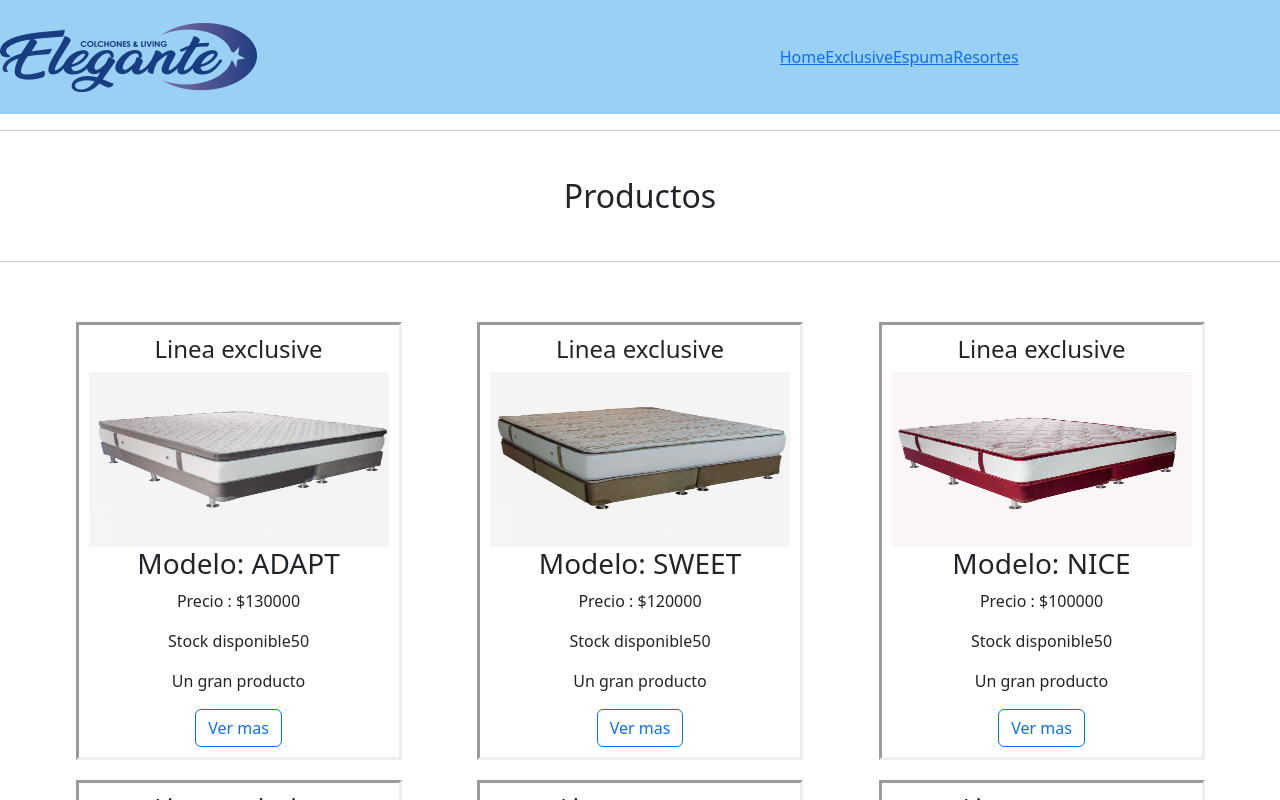
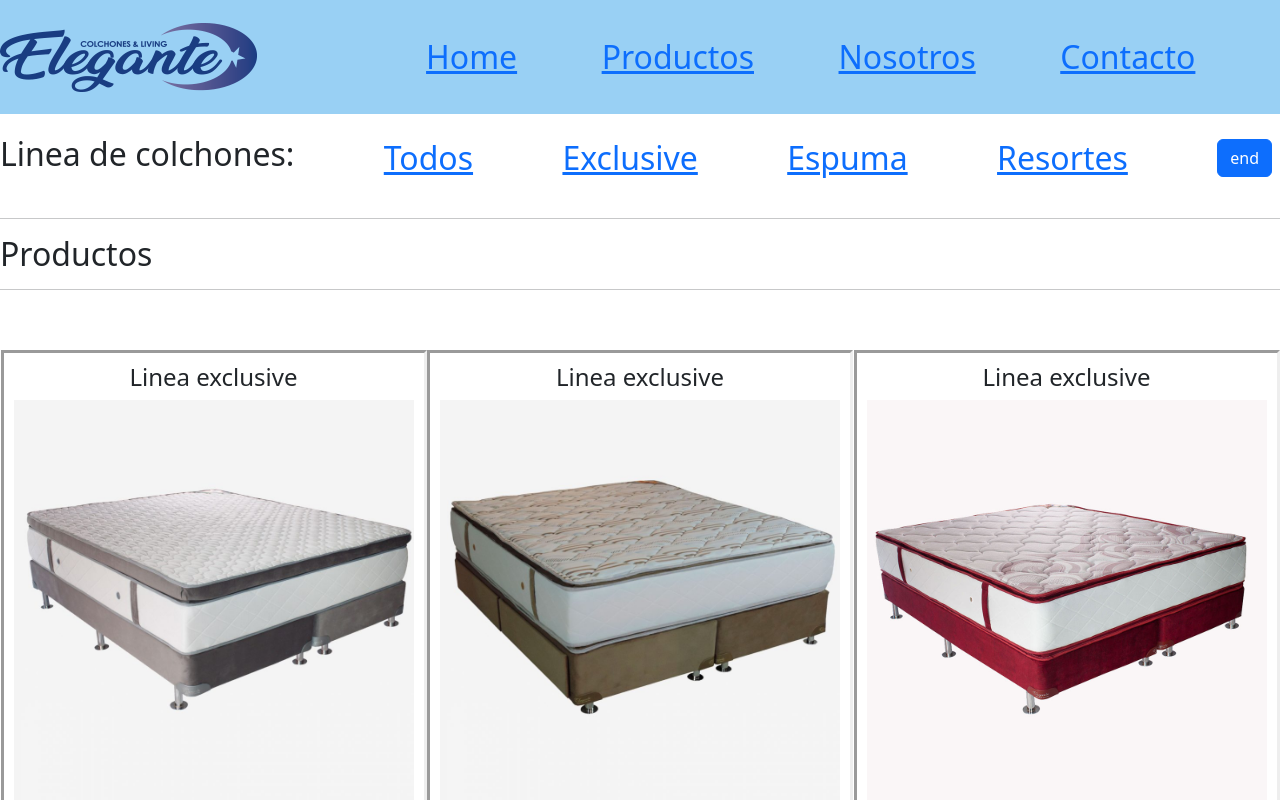
Before and after one commit to Jonacave/REACT-JC, a React (Create React App) app: page /productos in a window 1280 px wide. Before the commit this address led to /. Shown: the top 800 px of the page. Built offline with nearby package versions, Linux system fonts and the light colour scheme.

Commit message:
Desafio 7: Primera Entrega del Proyecto Final

```diff
--- a/src/App.css
+++ b/src/App.css
@@ -1,22 +1,28 @@
+* {
+    margin: 0;
+    padding: 0; }
+
+    .ImgHome{
+        width: 100%;
+    }
 header {
     background-color: rgba(110, 188, 240, 0.699);
     max-width: auto;
-    /* margin: 100 auto; */
+    margin: 100 auto;
     padding: 20px 0;
+    font-size: 2rem;
     display: flex;
     justify-content: space-between;
     align-items: center;
 }
-
-
-
-
-h2 {
+.NavBar{
+    max-width: auto;
+    margin: 100 auto;
+    padding: 20px 0;
+    font-size: 2rem;
     display: flex;
-    justify-content: center;
+    justify-content: space-between;
     align-items: center;
-    padding: 30px 30%;
-    margin-bottom: 20px;
 }
 
 .containerProductos {
@@ -29,22 +35,22 @@ h2 {
     align-items: center
 }
 
-.ItemImg {
-    width: 300px;
-    height: 175px;
-}
-
 .Item {
-    /* max-width: 30%; */
-
     padding: 10px;
     margin-bottom: 20px;
     text-align: center;
     border-style: inset;
-
+}
+.ItemImg {
+    width: 25rem;
 }
 
-.ItemDetail {
-
-    text-align: center;
+.ItemDetail{
+    display: flex;
+    flex-direction: column;
+    justify-content: center;
+    align-items: center;
 }
+.ImgDetail{
+    width: 40rem;
+}
--- a/src/App.js
+++ b/src/App.js
@@ -7,6 +7,7 @@ import { BrowserRouter, Routes, Route, Navigate } from "react-router-dom";
 import Nosotros from './components/Nosotros/Nosotros';
 import Contacto from './components/Contacto/Contacto';
 import ItemDetailContainer from './components/ItemListContainer/ItemDetailContainer';
+import Home from './components/Home/Home';
 
 
 const App = () => {
@@ -19,8 +20,10 @@ const App = () => {
 
         <Header />
 
+
         <Routes>
-          <Route path='/' element={<ItemListContainer />} />
+          <Route path='/' element={<Home/>} />
+          <Route path='/productos' element={<ItemListContainer />} />
           <Route path='/productos/:lineaId' element={<ItemListContainer />} />
           <Route path='/item/:itemId' element={<ItemDetailContainer/>} />
           <Route path='*' element={<Navigate to="/" />} />
@@ -28,7 +31,7 @@ const App = () => {
           {/* <Route path='/nosotros' element={<Nosotros />} />
           <Route path='/contacto' element={<Contacto />} /> */}
           {/* <Route path='/api' element={<PokeApi />} /> */}
-          {/* <Route path='/nosotros' element={<Nosotros />} />
+          <Route path='/nosotros' element={<Nosotros />} />
           <Route path='/contacto' element={<Contacto />} />
           {/* <Route path='*' element={error 404}/> */}
 
--- a/src/components/Header/Header.js
+++ b/src/components/Header/Header.js
@@ -3,17 +3,13 @@ import {Link} from 'react-router-dom'
 
 const Header = () => {
     return (
-        <header className='NavBar'>
+        <header className>
             <img src='/assets/logoElegante.png' alt="logo empresa"/>
-
             <hr></hr>
-            <nav className="NavBar">
-                <Link to='/'>Home</Link>
-                <Link to='/productos/exclusive' >Exclusive</Link>
-                <Link to='/productos/espuma' >Espuma</Link>
-                <Link to='/productos/resortes'>Resortes</Link>
-            </nav>
-
+            <Link to='/'>Home</Link>
+                <Link to='/productos' >Productos</Link>
+                <Link to='/nosotros' >Nosotros</Link>
+                <Link to='/contacto' >Contacto</Link>
             <hr></hr>
         </header>
     )
--- /dev/null
+++ b/src/components/Home/Home.js
@@ -0,0 +1,13 @@
+const Home = () => {
+
+    return (
+        <div className="container my-5">
+
+
+            <img className="ImgHome" alt="colchon" src='/assets/portada.jpg '/>
+
+        </div>
+    )
+}
+
+export default Home
--- a/src/components/ItemCount/ItemCount.js
+++ b/src/components/ItemCount/ItemCount.js
@@ -3,11 +3,11 @@ import { useState } from "react"
 const Contador = () => {
 
 
-    const [counter, setCounter] = useState(0)
+    const [counter, setCounter] = useState(1)
     const stock = 5
 
     const handleRestar = () => {
-        if (counter > 0) {
+        if (counter > 1) {
             setCounter(counter - 1)
         }
     }
--- a/src/components/ItemListContainer/ItemDetail.js
+++ b/src/components/ItemListContainer/ItemDetail.js
@@ -1,18 +1,20 @@
 import ItemCount from '../../components/ItemCount/ItemCount';
 import { Link } from "react-router-dom"
+import CarWidget from '../CarWidget/CarWidget';
 
 const ItemDetail = ({ item }) => {
     return (
         <div className="ItemDetail">
-
             <h4>Linea {item.linea}</h4>
-            <img className="ItemImg" alt="colchon" src={item.img} />
+            <img className="ImgDetail" alt="colchon" src={item.img} />
             <h3>Modelo: {item.nombre}</h3>
             <p>Precio : ${item.precio}</p>
             <p>Stock disponible{item.stock}</p>
             <p>{item.des}</p>
             <ItemCount />
+            <CarWidget/>
             <Link to='/productos' className="btn btn-outline-primary">Volver al inicio</Link>
+
 
         </div>
     )
--- a/src/components/ItemListContainer/ItemDetailContainer.js
+++ b/src/components/ItemListContainer/ItemDetailContainer.js
@@ -26,7 +26,7 @@ const ItemDetailContainer = () => {
             .finally (()=>{
                 setLoading(false)
             })
-    }, [])
+    }, [itemId])
 
     return (
         <div>
--- a/src/components/ItemListContainer/ItemListContainer.js
+++ b/src/components/ItemListContainer/ItemListContainer.js
@@ -2,6 +2,8 @@ import { useEffect, useState } from "react"
 import { pedirDatos } from "../../helpers/pedirDatos"
 import ItemList from "./ItemList"
 import { Routes, Route, useParams } from 'react-router-dom';
+import NavBar from "../NavBar/NavBar";
+
 
 
 
@@ -34,13 +36,19 @@ const ItemListContainer = () => {
             })
     }, [lineaId])
 
+
+
     return (
         <div>
+             {<NavBar/>}
         {
+
             loading ? <h2>Cargando...</h2>
             : <ItemList productos={productos} />
         }
+
         </div>
+
     )
 
 }
--- /dev/null
+++ b/src/components/NavBar/NavBar.js
@@ -0,0 +1,20 @@
+import CarWidget from "../CarWidget/CarWidget"
+import { Link } from 'react-router-dom'
+
+const NavBar = () => {
+    return (
+        <div>
+
+            <nav className="NavBar">
+                {<h2>Linea de colchones: </h2>}
+                <Link to='/productos'>Todos</Link>
+                <Link to='/productos/exclusive' >Exclusive</Link>
+                <Link to='/productos/espuma' >Espuma</Link>
+                <Link to='/productos/resortes'>Resortes</Link>
+                <CarWidget />
+            </nav>
+        </div>
+    )
+}
+
+export default NavBar
--- a/src/components/Nosotros/Nosotros.js
+++ b/src/components/Nosotros/Nosotros.js
@@ -1,6 +1,15 @@
 const Nosotros = () => {
 
-    return (
+
+
+    const handleClick =() =>{
+        console.log ("Click!!!")
+
+    }
+
+    window.addEventListener ('Click', handleClick)
+
+  return (
         <div className="container my-5">
             <h2>Nosotros</h2>
             <hr></hr>
```
Also changed, not shown: public/assets/portada.jpg (added), 1 other file (tests, documents, lock files or other folders).
